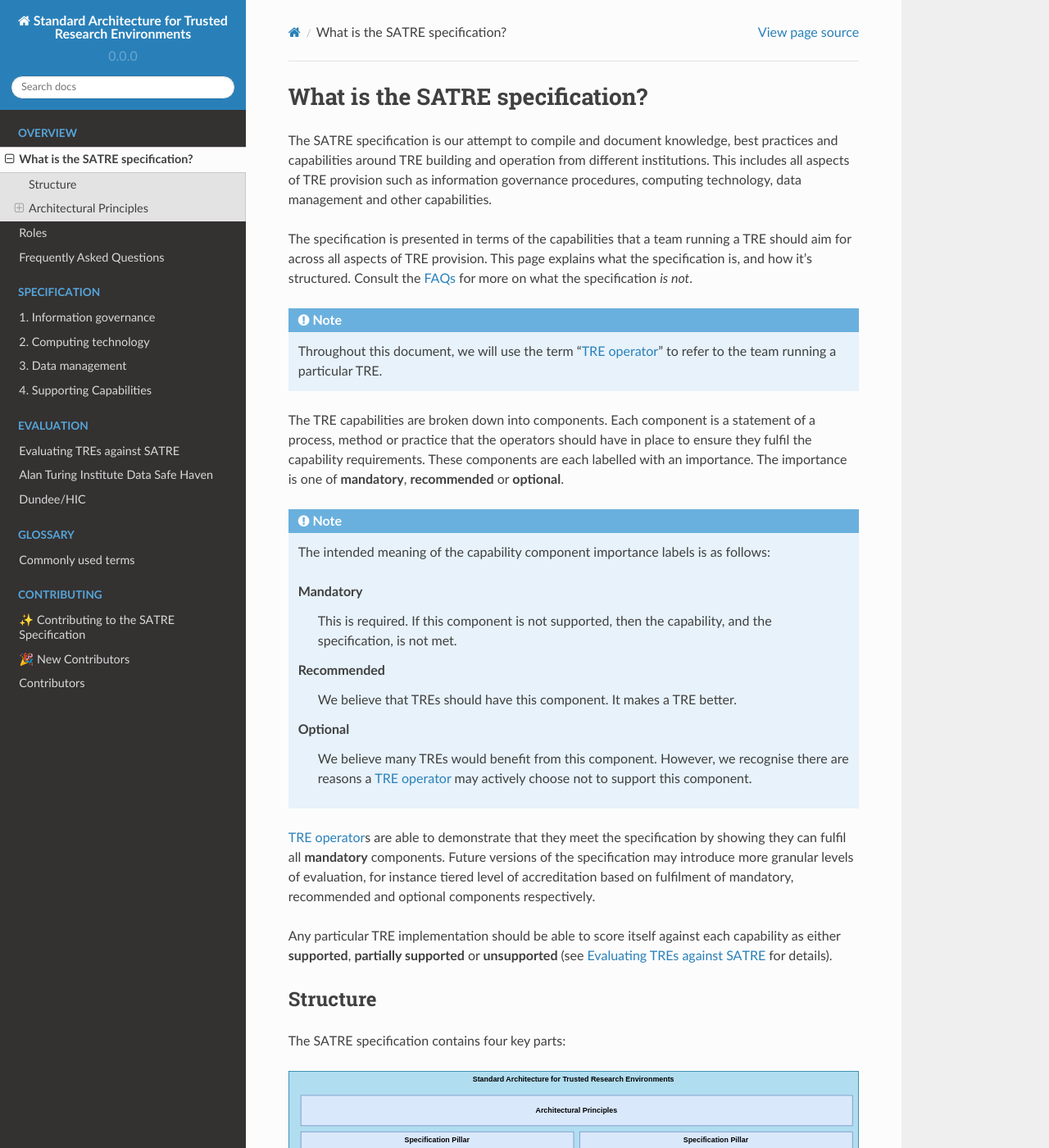
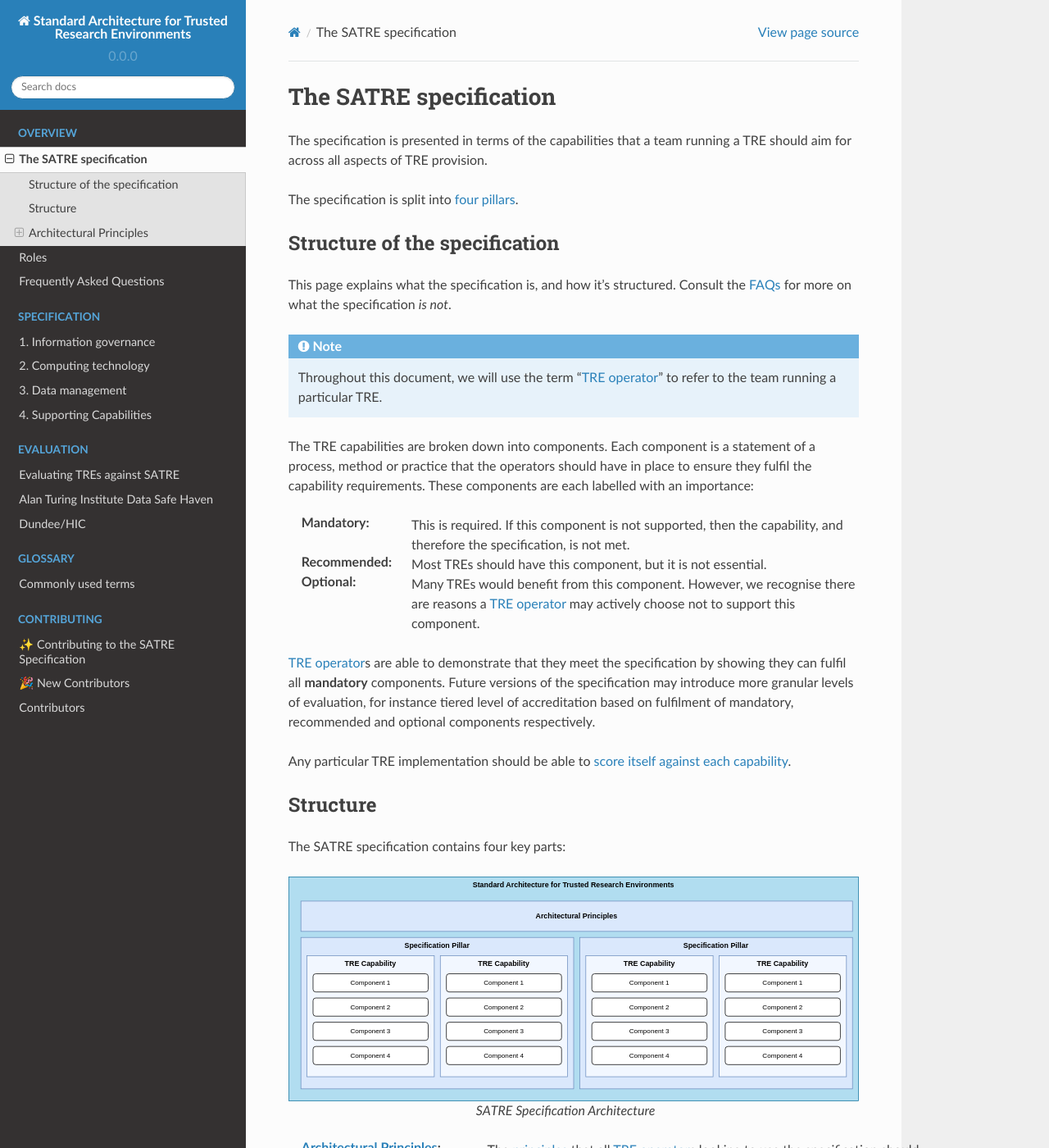
Before and after one commit to sa-tre/satre-specification, a Sphinx documentation site: the page built from docs/source/specification.md, in a window 1280 px wide and 1400 px high. Shown: the whole window at 82% size. Built offline with Sphinx 7.4.7 and the Read the Docs theme 2.0.0, drawn with Linux system fonts in a browser that asks for light colours; some of the changed text lies outside the part shown.

Commit message:
Update the scoring/evaluation and links to specification to make this easier to navigate

````diff
--- a/docs/source/conf.py
+++ b/docs/source/conf.py
@@ -28,7 +28,8 @@ extensions = [
     "satrecsv",
 ]
 
-myst_enable_extensions = ["colon_fence", "deflist"]
+# https://myst-parser.readthedocs.io/en/latest/syntax/optional.html
+myst_enable_extensions = ["colon_fence", "deflist", "fieldlist"]
 
 intersphinx_mapping = {
     "python": ("https://docs.python.org/3/", None),
--- a/docs/source/specification.md
+++ b/docs/source/specification.md
@@ -1,13 +1,13 @@
 (specification)=
 
-# What is the SATRE specification?
-
-<!-- What this document intends to do (and what it doesn't), the level of detail we aim for contrasted with other technical standards -->
-
-The SATRE specification is our attempt to compile and document knowledge, best practices and capabilities around TRE building and operation from different institutions.
-This includes all aspects of TRE provision such as information governance procedures, computing technology, data management and other capabilities.
+# The SATRE specification
 
 The specification is presented in terms of the capabilities that a team running a TRE should aim for across all aspects of TRE provision.
+
+The specification is split into {ref}`four pillars <satre_pillars>`.
+
+## Structure of the specification
+
 This page explains what the specification is, and how it's structured. Consult the {ref}`FAQs <faqs>` for more on what the specification _is not_.
 
 :::{note}
@@ -16,26 +16,16 @@ Throughout this document, we will use the term "{ref}`TRE operator <infrastructu
 
 The TRE capabilities are broken down into components.
 Each component is a statement of a process, method or practice that the operators should have in place to ensure they fulfil the capability requirements.
-These components are each labelled with an importance.
-The importance is one of **mandatory**, **recommended** or **optional**.
+These components are each labelled with an importance:
 
-:::{note}
-The intended meaning of the capability component importance labels is as follows:
-
-Mandatory
-: This is required. If this component is not supported, then the capability, and the specification, is not met.
-
-Recommended
-: We believe that TREs should have this component. It makes a TRE better.
-
-Optional
-: We believe many TREs would benefit from this component. However, we recognise there are reasons a {ref}`TRE operator <infrastructure_roles>` may actively choose not to support this component.
-:::
+:Mandatory: This is required. If this component is not supported, then the capability, and therefore the specification, is not met.
+:Recommended: Most TREs should have this component, but it is not essential.
+:Optional: Many TREs would benefit from this component. However, we recognise there are reasons a {ref}`TRE operator <infrastructure_roles>` may actively choose not to support this component.
 
 {ref}`TRE operator <infrastructure_roles>`s are able to demonstrate that they meet the specification by showing they can fulfil all **mandatory** components.
 Future versions of the specification may introduce more granular levels of evaluation, for instance tiered level of accreditation based on fulfilment of mandatory, recommended and optional components respectively.
 
-Any particular TRE implementation should be able to score itself against each capability as either **supported**, **partially supported** or **unsupported** (see {ref}`evaluation` for details).
+Any particular TRE implementation should be able to {ref}`score itself against each capability <scoring_method>`.
 
 ## Structure
 
@@ -48,20 +38,14 @@ The SATRE specification contains four key parts:
 SATRE Specification Architecture
 ```
 
-{ref}`Architectural Principles <satre_principles>`
-: The {term}`principles <architectural principle>` that all {ref}`TRE operator <infrastructure_roles>`s looking to use the specification should hold themselves accountable to.
-
-{ref}`Specification Pillars <satre_pillars>`
-: The broad areas of TRE provisioning the specification covers.
-
-Each pillar is broken down into several {term}`TRE Capabilities <capability>`.
-
-Each capability consists of one or more {term}`TRE Capability Components <component>`.
+:{ref}`Architectural Principles <satre_principles>`: The {term}`principles <architectural principle>` that all {ref}`TRE operator <infrastructure_roles>`s looking to use the specification should hold themselves accountable to.
+:{ref}`Specification Pillars <satre_pillars>`: The broad areas of TRE provisioning the specification covers.
+:TRE Capabilities: Pillars are broken down into {term}`capabilities <capability>`
+:TRE Capability Components: Capabilities are broken down into one or more {term}`components <component>`
 
 Together, these provide a framework that {ref}`TRE operator <infrastructure_roles>`s can measure themselves against.
 
-{ref}`Roles <satre_roles>`
-: In addition, we also describe some {term}`roles <role>` that are necessary for the operation and use of a TRE.
+:{ref}`Roles <satre_roles>`: We also describe some {term}`roles <role>` that are necessary for the operation and use of a TRE.
 
 (satre_principles)=
 
@@ -92,14 +76,14 @@ The SATRE specification contains three core pillars for a TRE:
 SATRE Pillars Capability Map
 ```
 
-{ref}`Information governance <pillar_information_governance>`
+{ref}`1. Information governance <pillar_information_governance>`
 : What the {ref}`TRE operator <infrastructure_roles>`s do to ensure information risk is measured and managed to an acceptable level.
 
-{ref}`Computing technology <pillar_computing_technology>`
+{ref}`2. Computing technology <pillar_computing_technology>`
 : What the {ref}`TRE operator <infrastructure_roles>`s do to manage systems for storing, retrieving, and sending information.
 
-{ref}`Data management <pillar_data_management>`
+{ref}`3. Data management <pillar_data_management>`
 : What the {ref}`TRE operator <infrastructure_roles>`s do to manage data assets and ensure information remains secure.
 
-In addition to these capabilities, any {ref}`TRE operator <infrastructure_roles>` will need to possess various {ref}`supporting capabilities <pillar_supporting>`.
-Examples of supporting capabilities include complying with legal requirements and managing relationships with stakeholders.
+{ref}`4. Supporting capabilities <pillar_supporting>`
+: A {ref}`TRE operator <infrastructure_roles>` will need to possess various supporting capabilities, such as complying with legal requirements and managing relationships with stakeholders.
````
Also changed, not shown: other parts of docs/source/specification.md (+1 -1 lines), docs/source/evaluation.md (+7 -12 lines), docs/source/index.md (+7 -15 lines).
